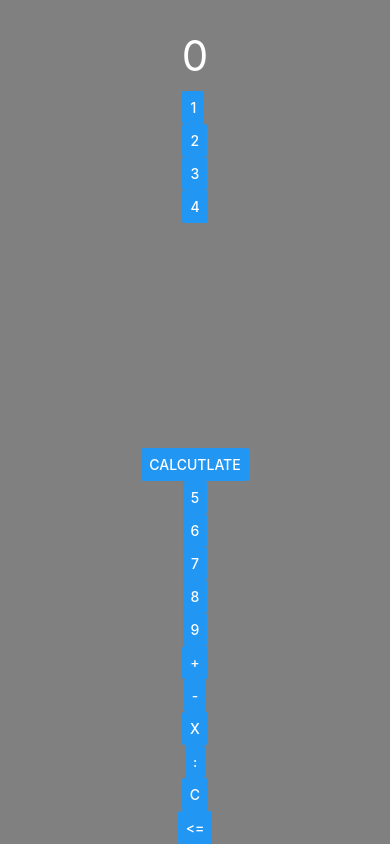
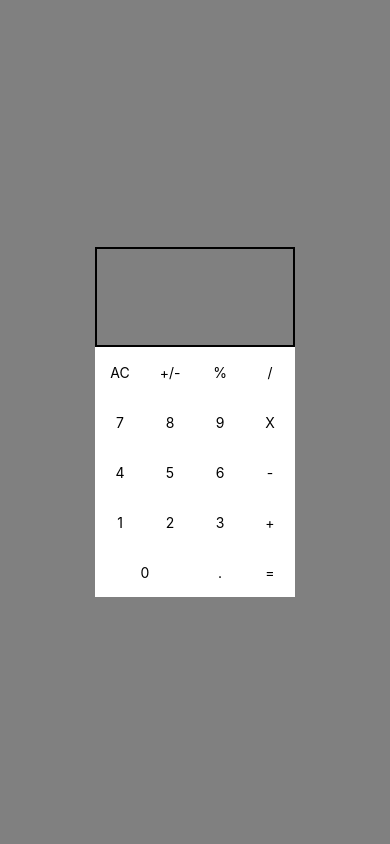
Before and after one commit to KhangOE/React-Native-App, a React Native app in the folder calculator/: screen / in a window 390 px wide. Built offline with nearby package versions, Linux system fonts and the light colour scheme.

Commit message:
update basic layout

```diff
--- a/calculator/App.js
+++ b/calculator/App.js
@@ -1,60 +1,212 @@
-import React, { useState,useEffect } from 'react';
-import { Text, TextInput, View,Button,StyleSheet } from 'react-native';
+import React, { useState, useEffect } from "react";
+import { Text, TouchableOpacity, View, StyleSheet } from "react-native";
 
-const PizzaTranslator = () => {
-  const [text, setText] = useState([]);
-  const [result,setResult] = useState(0)
-  const [history,setHistory] = useState([{text:'',result:''}])
+const App = () => {
+  const [text, setText] = useState("");
+  const [prev, setPrev] = useState("");
+  const [result, setResult] = useState();
+  const [mathOperator, setMathOperator] = useState("");
+  const [history, setHistory] = useState([]);
 
-  const checkResult = () =>{
+  const checkResult = () => {
     try {
-      if(eval(text.join(''))){
-
-        setResult(eval(text.join('')))
-
+      let res = eval(text);
+      if (res) {
+        setResult(res);
+        setPrev(text);
+        setText(res);
       }
     } catch (error) {
-      return 0
+      return;
     }
-  }
+  };
 
-  useEffect(()=>{
+  const handleClearAll = () => {
+    setPrev("");
+    setText("");
+    setResult();
+    setMathOperator("");
+    setHistory([]);
+  };
 
-          setHistory(state => [...state,{text:text,result:result}])
+  const selectOperand = (operand) => {
+    setText((state) => state + operand);
+  };
 
-    }
-  ,[result])
+  const selectAction = (action) => {
+    setMathOperator(action);
+    setText((state) => state + action);
+  };
+
+  useEffect(() => {
+    setHistory((state) => [...state, { text: prev, result: result }]);
+  }, [result]);
+
   return (
-    <View style={{backgroundColor: 'grey' ,flex:1, justifyContent: 'center', alignItems: 'center'}}>
-      <view style={{padding: 10, fontSize: 42, color: 'white'}}>
-        {text}
-      </view>
-      <Text style={{padding: 10, fontSize: 42, color: 'white'}}>
-       {result}
+    <View style={styles.container}>
+      <View style={{ borderWidth: 2, width: 200, height: 100 }}>
+        <Text
+          style={{
+            padding: 10,
+            fontSize: 20,
+            color: "white",
+            textAlign: "right",
+          }}
+        >
+          {prev || " "}
+        </Text>
+        <Text
+          style={{
+            padding: 10,
+            fontSize: 20,
+            color: "white",
+            textAlign: "right",
+          }}
+        >
+          {text}
+        </Text>
+      </View>
+      <View>
+        <View style={styles.row}>
+          <TouchableOpacity onPress={handleClearAll} style={styles.button}>
+            <Text>AC</Text>
+          </TouchableOpacity>
+          <TouchableOpacity style={styles.button}>
+            <Text>+/-</Text>
+          </TouchableOpacity>
+          <TouchableOpacity style={styles.button}>
+            <Text>%</Text>
+          </TouchableOpacity>
+          <TouchableOpacity
+            onPress={() => selectAction("/")}
+            style={styles.button}
+          >
+            <Text>/</Text>
+          </TouchableOpacity>
+        </View>
+        <View style={styles.row}>
+          <TouchableOpacity
+            style={styles.button}
+            onPress={() => selectOperand("7")}
+          >
+            <Text>7</Text>
+          </TouchableOpacity>
+          <TouchableOpacity
+            style={styles.button}
+            onPress={() => selectOperand("8")}
+          >
+            <Text>8</Text>
+          </TouchableOpacity>
+          <TouchableOpacity
+            style={styles.button}
+            onPress={() => selectOperand("9")}
+          >
+            <Text>9</Text>
+          </TouchableOpacity>
+          <TouchableOpacity
+            style={styles.button}
+            onPress={() => selectAction("*")}
+          >
+            <Text>X</Text>
+          </TouchableOpacity>
+        </View>
+        <View style={styles.row}>
+          <TouchableOpacity
+            style={styles.button}
+            onPress={() => selectOperand("4")}
+          >
+            <Text>4</Text>
+          </TouchableOpacity>
+          <TouchableOpacity
+            style={styles.button}
+            onPress={() => selectOperand("5")}
+          >
+            <Text>5</Text>
+          </TouchableOpacity>
+          <TouchableOpacity
+            style={styles.button}
+            onPress={() => selectOperand("6")}
+          >
+            <Text>6</Text>
+          </TouchableOpacity>
+          <TouchableOpacity
+            style={styles.button}
+            onPress={() => selectAction("-")}
+          >
+            <Text>-</Text>
+          </TouchableOpacity>
+        </View>
+        <View style={styles.row}>
+          <TouchableOpacity
+            style={styles.button}
+            onPress={() => selectOperand("1")}
+          >
+            <Text>1</Text>
+          </TouchableOpacity>
+          <TouchableOpacity
+            style={styles.button}
+            onPress={() => selectOperand("2")}
+          >
+            <Text>2</Text>
+          </TouchableOpacity>
+          <TouchableOpacity
+            style={styles.button}
+            onPress={() => selectOperand("3")}
+          >
+            <Text>3</Text>
+          </TouchableOpacity>
+          <TouchableOpacity
+            style={styles.button}
+            onPress={() => selectAction("+")}
+          >
+            <Text>+</Text>
+          </TouchableOpacity>
+        </View>
+        <View style={styles.row}>
+          <TouchableOpacity
+            style={[styles.button, styles.wideButton]}
+            onPress={() => selectOperand("0")}
+          >
+            <Text>0</Text>
+          </TouchableOpacity>
+          <TouchableOpacity style={styles.button}>
+            <Text>.</Text>
+          </TouchableOpacity>
+          <TouchableOpacity style={styles.button} onPress={checkResult}>
+            <Text>=</Text>
+          </TouchableOpacity>
+        </View>
+      </View>
+    </View>
+  );
+};
 
-      </Text>
-      <view style={{flexDirection: 'row',flex:1}}>
+const styles = StyleSheet.create({
+  container: {
+    backgroundColor: "grey",
+    flex: 1,
+    justifyContent: "center",
+    alignItems: "center",
+  },
+  input: {
+    height: 40,
+    margin: 30,
+    borderWidth: 2,
+    color: "white",
+    padding: 10,
+  },
+  row: { flexDirection: "row" },
+  button: {
+    height: 50,
+    width: 50,
+    backgroundColor: "white",
+    color: "white",
+    justifyContent: "center",
+    alignItems: "center",
+  },
+  wideButton: {
+    width: 100,
+  },
+});
 
-      <Button title='1' onPress={() => setText(state=>[...state,'1'])}/>
-      <Button title='2' onPress={() => setText(state=>[...state,'2'])}/>
-      <Button title='3' onPress={() => setText(state=>[...state,'3'])}/>
-      <Button title='4' onPress={() => setText(state=>[...state,'4'])}/>
-      </view>
-     <Button title='calcutlate' onPress={checkResult}/>
-
-      <Button title='5' onPress={() => setText(state=>[...state,'5'])}/>
-      <Button title='6' onPress={() => setText(state=>[...state,'6'])}/>
-      <Button title='7' onPress={() => setText(state=>[...state,'7'])}/>
-      <Button title='8' onPress={() => setText(state=>[...state,'8'])}/>
-      <Button title='9' onPress={() => setText(state=>[...state,'9'])}/>
-      <Button title='+' onPress={() => setText(state=>[...state,'+'])}/>
-      <Button title='-' onPress={() => setText(state=>[...state,'-'])}/>
-      <Button title='x' onPress={() => setText(state=>[...state,'*'])}/>
-      <Button title=':' onPress={() => setText(state=>[...state,'/'])}/>
-      <Button title='C' onPress={() => {setText(''); setResult(0)}}/>
-      <Button title='<=' onPress={() => setText(state => state.slice(0,-1)) } />
-    </View>
-  )
-
-}
-export default PizzaTranslator;
+export default App;
```
Also changed, not shown: 1 other file (tests, documents, lock files or other folders).
